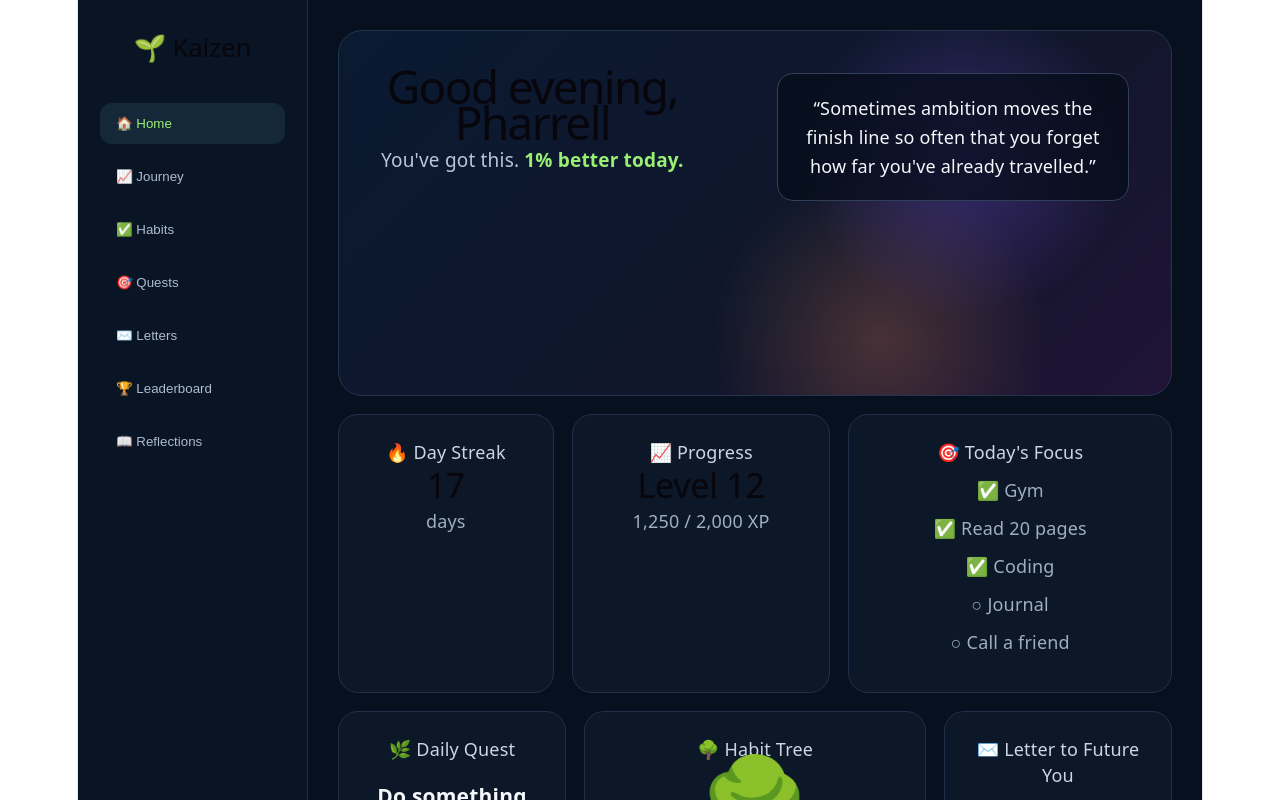
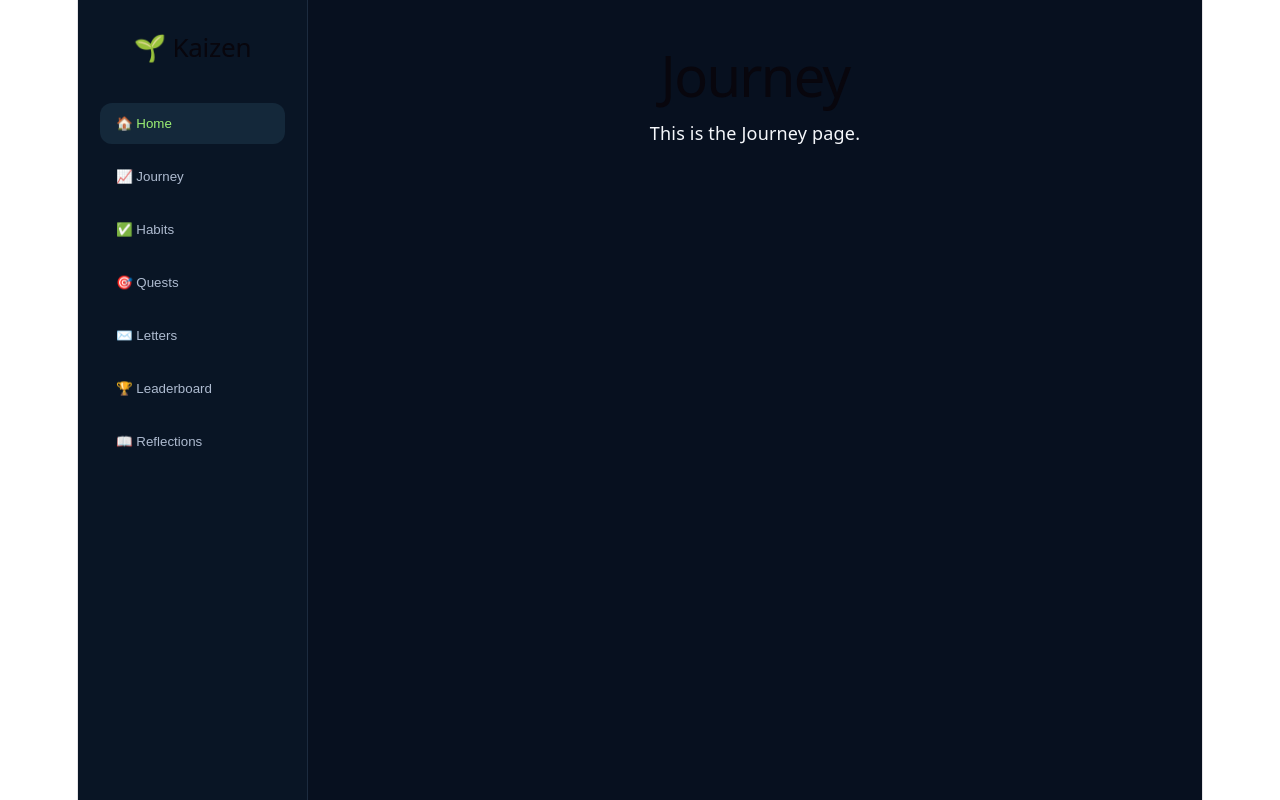
Before and after one commit to PharrellDunc/Kaizen, a React (Vite) app: page / in a window 1280 px wide. Both pictures are taken after a click on the button "📈 Journey". Shown: the top 800 px of the page. Built offline with nearby package versions, Linux system fonts and the light colour scheme.

Commit message:
Create reusable components and add page navigation

```diff
--- a/src/App.tsx
+++ b/src/App.tsx
@@ -1,15 +1,23 @@
 import './App.css'
+import { useState } from 'react';
+import StatsCard from './components/StatsCard';
+import FocusCard from './components/FocusCard';
+
 
 function App() {
-
+const [currentPage, setCurrentPage] = useState("home");
   return (
  <div className="app">
   <aside className="sidebar">
     <h2>🌱 Kaizen</h2>
 
     <nav>
-      <button>🏠 Home</button>
-      <button>📈 Journey</button>
+      <button onClick={() => setCurrentPage("home")}>
+        🏠 Home
+      </button>
+      <button onClick={() => setCurrentPage("journey")}>
+        📈 Journey
+          </button>
       <button>✅ Habits</button>
       <button>🎯 Quests</button>
       <button>✉️ Letters</button>
@@ -18,6 +26,7 @@ function App() {
     </nav>
   </aside>
 
+{currentPage === "home" && (
   <main className="dashboard">
     <section className="hero">
       <div>
@@ -33,26 +42,28 @@ function App() {
     </section>
 
     <section className="stats">
-      <div className="card">
-        <span>🔥 Day Streak</span>
-        <h2>17</h2>
-        <p>days</p>
-      </div>
+      <StatsCard
+      icon="🔥"
+      title="Day Streak"
+      value="17"
+      subtitle="days"
+/>
 
-      <div className="card">
-        <span>📈 Progress</span>
-        <h2>Level 12</h2>
-        <p>1,250 / 2,000 XP</p>
-      </div>
+      <StatsCard
+      icon="📈"
+      title="Progress"
+      value="Level 12"
+      subtitle="1,250 / 2,000 XP"
+/>
 
-      <div className="card focus-card">
-        <span>🎯 Today's Focus</span>
-        <p>✅ Gym</p>
-        <p>✅ Read 20 pages</p>
-        <p>✅ Coding</p>
-        <p>○ Journal</p>
-        <p>○ Call a friend</p>
-      </div>
+      <FocusCard
+      icon="📈"
+      title="Progress"
+task={[
+    "Gym",
+    "Read 20 pages",
+    "Coding"
+]}/>
     </section>
 
     <section className="lower-grid">
@@ -77,8 +88,17 @@ function App() {
       </div>
     </section>
   </main>
-</div>
-)
+)}
+
+{currentPage === "journey" && (
+        <main className="dashboard">
+          <h1>Journey</h1>
+          <p>This is the Journey page.</p>
+        </main>
+      )}
+
+    </div>
+  );
 }
 
 export default App
--- /dev/null
+++ b/src/components/FocusCard.tsx
@@ -0,0 +1,18 @@
+interface FocusCardProps {
+    title: string;
+    icon: string;
+    task: string[];
+}
+
+function FocusCard(props: FocusCardProps) {
+  return (
+    <div className="card focus-card">
+      <span>{props.icon} {props.title}</span>
+      {props.task.map(task =>
+        (<p>✅ {task}</p>
+        ))}
+    </div>
+  );
+}
+
+export default FocusCard;
--- /dev/null
+++ b/src/components/StatsCard.tsx
@@ -0,0 +1,17 @@
+interface StatsCardProps {
+    title: string;
+    value: string;
+    icon: string;
+    subtitle?: string;
+}
+function StatsCard(props: StatsCardProps) {
+    return (
+     <div className="card">
+    <span>{props.icon} {props.title}</span>
+      <h2>{props.value}</h2>
+      {props.subtitle && <p>{props.subtitle}</p>}
+    </div>
+    );
+}
+
+export default StatsCard;
```
